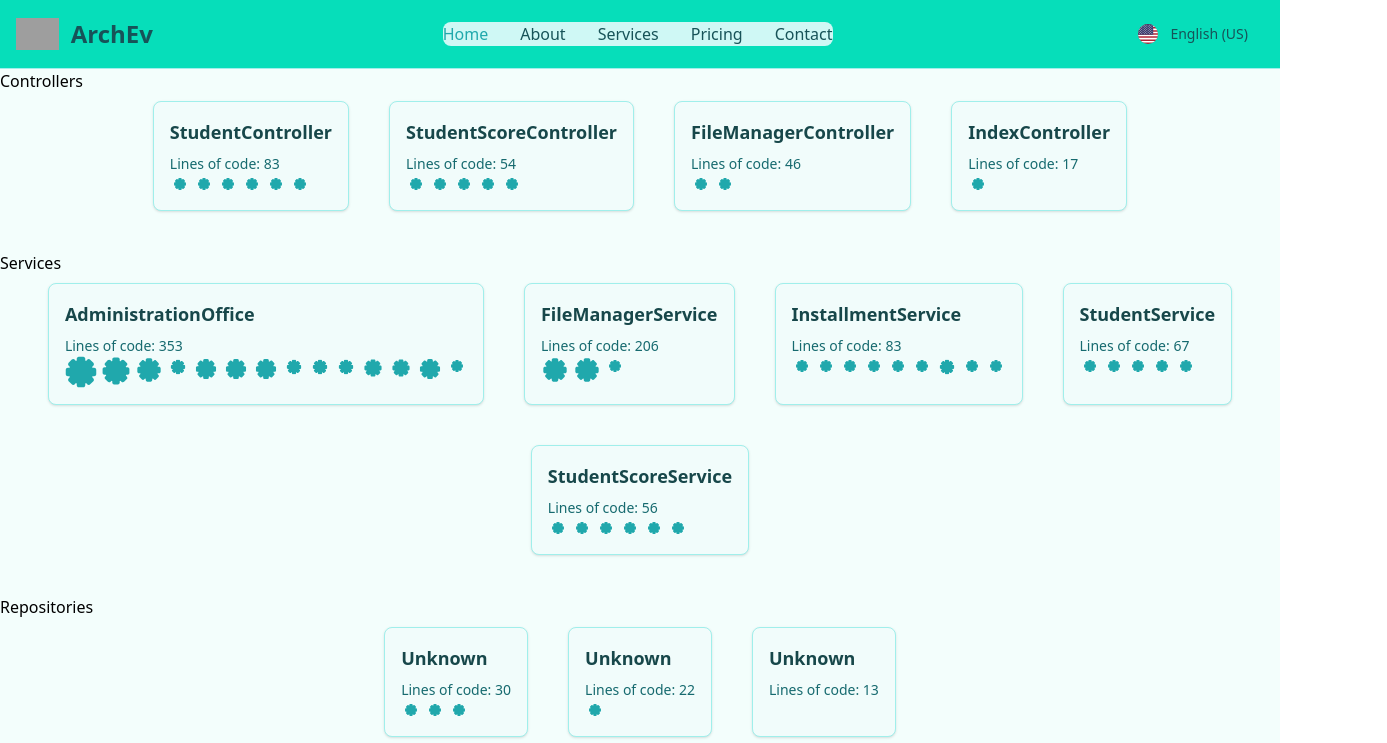
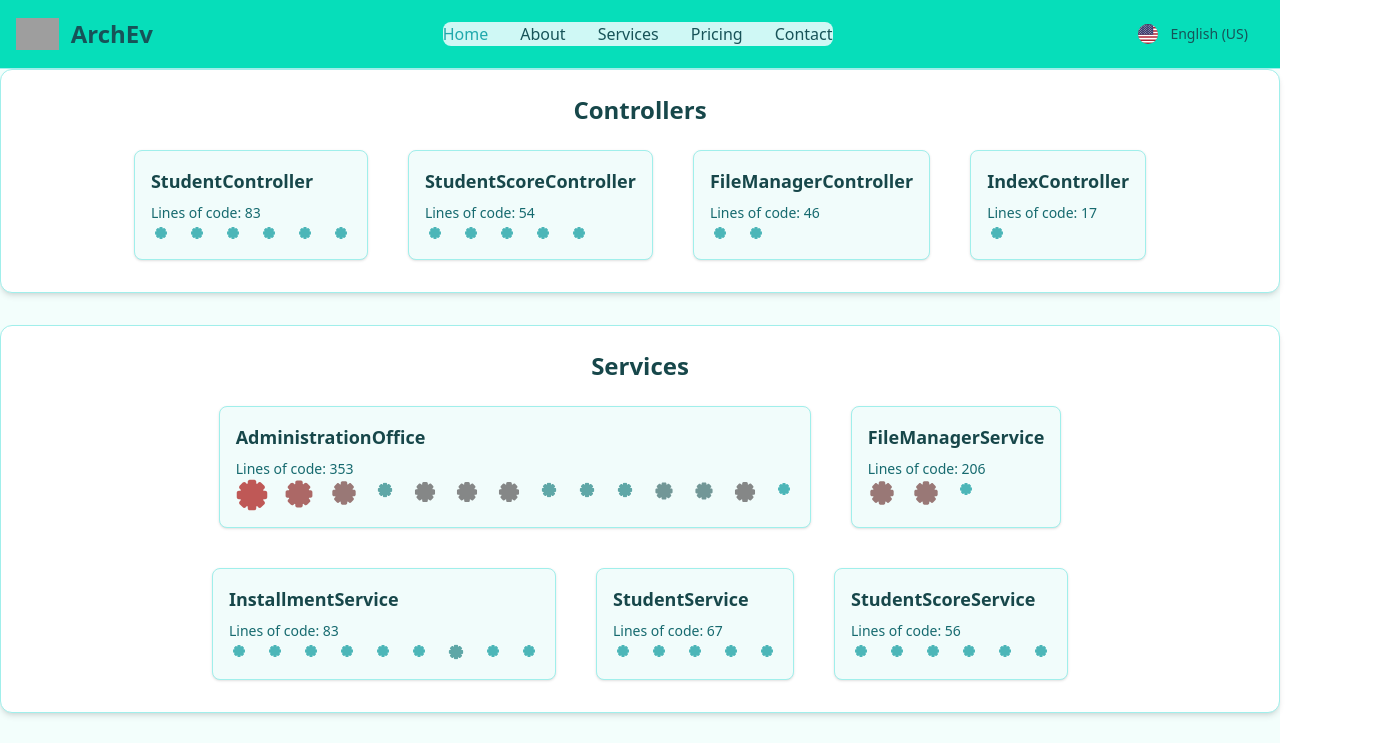
Before and after one commit to Opsord/architecture-evaluator-frontend, a React (Vite) app in the folder architecture-evaluator-frontend/: page /dashboard in a window 1280 px wide. Shown: the top 743 px of the page, 1387 px wide, since content can reach past the window. Built offline with nearby package versions, Linux system fonts and the light colour scheme; grey boxes are pictures that could not be loaded.

Commit message:
Implemented cohesion separation

```diff
--- a/architecture-evaluator-frontend/src/pages/Dashboard/components/EntitiesDocumentsSection.tsx
+++ b/architecture-evaluator-frontend/src/pages/Dashboard/components/EntitiesDocumentsSection.tsx
@@ -16,24 +16,24 @@ const EntitiesDocumentsSection: React.FC<Props> = ({ entities, documents }) => {
     return (
         <div className="flex gap-8 mb-8">
             {entities.length > 0 && (
-                <div className="flex-1 layer-section">
-                    <h2>Entities</h2>
+                <section className="flex-1 bg-white border border-swamp-200 rounded-xl shadow-md p-6 mb-0">
+                    <h2 className="text-2xl font-bold text-center text-swamp-900 mb-4">Entities</h2>
                     <div className="flex flex-wrap gap-6 justify-center">
                         {sortByLoc(entities).map((unit, idx) => (
                             <BoxMachine key={idx} unit={unit} />
                         ))}
                     </div>
-                </div>
+                </section>
             )}
             {documents.length > 0 && (
-                <div className="flex-1 layer-section">
-                    <h2>Documents</h2>
+                <section className="flex-1 bg-white border border-swamp-200 rounded-xl shadow-md p-6 mb-0">
+                    <h2 className="text-2xl font-bold text-center text-swamp-900 mb-4">Documents</h2>
                     <div className="flex flex-wrap gap-6 justify-center">
                         {sortByLoc(documents).map((unit, idx) => (
                             <BoxMachine key={idx} unit={unit} />
                         ))}
                     </div>
-                </div>
+                </section>
             )}
         </div>
     );
--- a/architecture-evaluator-frontend/src/pages/Dashboard/components/LayerSection.tsx
+++ b/architecture-evaluator-frontend/src/pages/Dashboard/components/LayerSection.tsx
@@ -17,14 +17,14 @@ const LayerSection: React.FC<LayerSectionProps> = ({ title, units }) => {
     );
 
     return (
-        <div className="layer-section mb-8">
-            <h2>{title}</h2>
+        <section className="mb-8 bg-white border border-swamp-200 rounded-xl shadow-md p-6">
+            <h2 className="text-2xl font-bold text-center text-swamp-900 mb-4">{title}</h2>
             <div className="flex flex-wrap gap-6 justify-center">
                 {sortedUnits.map((unit, idx) => (
                     <BoxMachine key={idx} unit={unit} />
                 ))}
             </div>
-        </div>
+        </section>
     );
 };
 
--- a/architecture-evaluator-frontend/src/pages/Dashboard/components/visualizations/MachineBox/BoxMachine.tsx
+++ b/architecture-evaluator-frontend/src/pages/Dashboard/components/visualizations/MachineBox/BoxMachine.tsx
@@ -11,11 +11,35 @@ const BoxMachine: React.FC<BoxMachineProps> = ({ unit }) => {
     const [hovered, setHovered] = useState(false);
     const summary = unit.compUnitSummaryDTO;
 
+    // Helper to calculate an average cohesion metric
+    const calculateAverageCohesion = () => {
+        const { lackOfCohesion2, lackOfCohesion5 } = unit.analysis.cohesionMetrics;
+        return (lackOfCohesion2 + lackOfCohesion5) / 2;
+    };
+    const averageCohesion = calculateAverageCohesion();
+    // Map 0 (together) to 32 (separated)
+    const minGap = 0;
+    const maxGap = 16;
+    const gearGap = minGap + (maxGap - minGap) * averageCohesion;
+
     // Helper to scale complexity to a radius (min 8, max 16)
     const getRadius = (complexity: number) => {
         const minRadius = 8;
         const maxRadius = 36;
         return Math.max(minRadius, Math.min(maxRadius, complexity + minRadius));
+    };
+
+    // Map complexity to color: green (#39c6c8) to red (#e53935), black if over max
+    const getColor = (complexity: number) => {
+        const min = 1;
+        const max = 10; // set your max threshold
+        if (complexity > max) return "#000";
+        // Interpolate between green and red
+        const percent = (complexity - min) / (max - min);
+        const r = Math.round(57 + (229 - 57) * percent);   // 57 (green) to 229 (red)
+        const g = Math.round(198 + (57 - 198) * percent);  // 198 (green) to 57 (red)
+        const b = Math.round(200 + (53 - 200) * percent);  // 200 (green) to 53 (red)
+        return `rgb(${r},${g},${b})`;
     };
 
     return (
@@ -30,13 +54,17 @@ const BoxMachine: React.FC<BoxMachineProps> = ({ unit }) => {
             <p className="text-sm text-swamp-700">
                 Lines of code: {summary.linesOfCode}
             </p>
-            <div className="flex gap-1">
+            <div
+                className="flex relative"
+                style={{ gap: `${gearGap}px` }}
+            >
                 {summary.methods.map((method, idx) => (
-                    <ComplexityGear
-                        key={idx}
-                        radius={getRadius(method.mcCabeComplexity)}
-                        color="#20a8ac"
-                    />
+                    <span key={idx} title={method.name}>
+                <ComplexityGear
+                    radius={getRadius(method.mcCabeComplexity)}
+                    color={getColor(method.mcCabeComplexity)}
+                />
+            </span>
                 ))}
             </div>
             {hovered && <CompUnitSummaryTooltip summary={summary} />}
```
